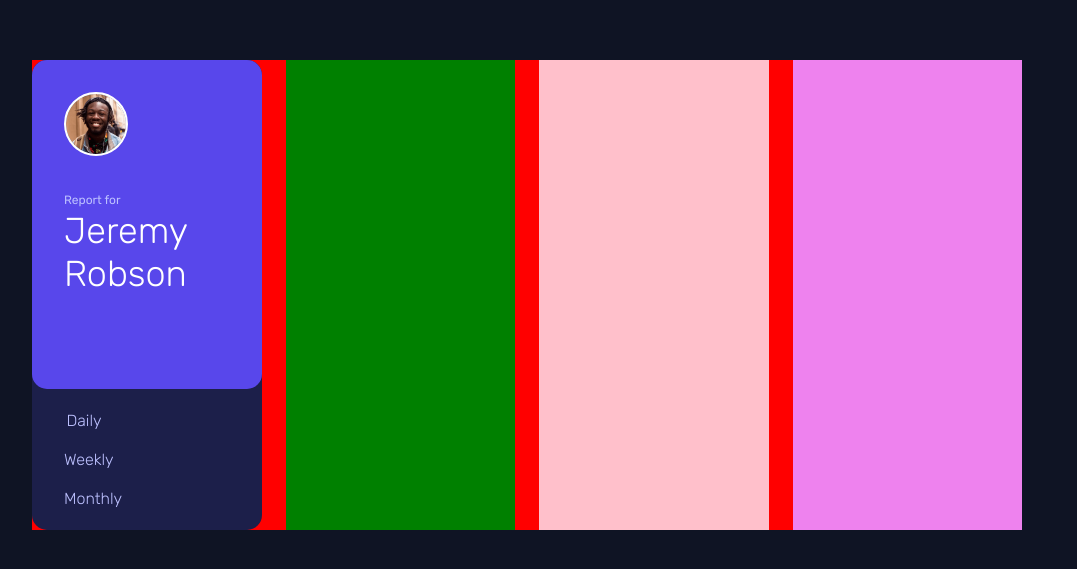
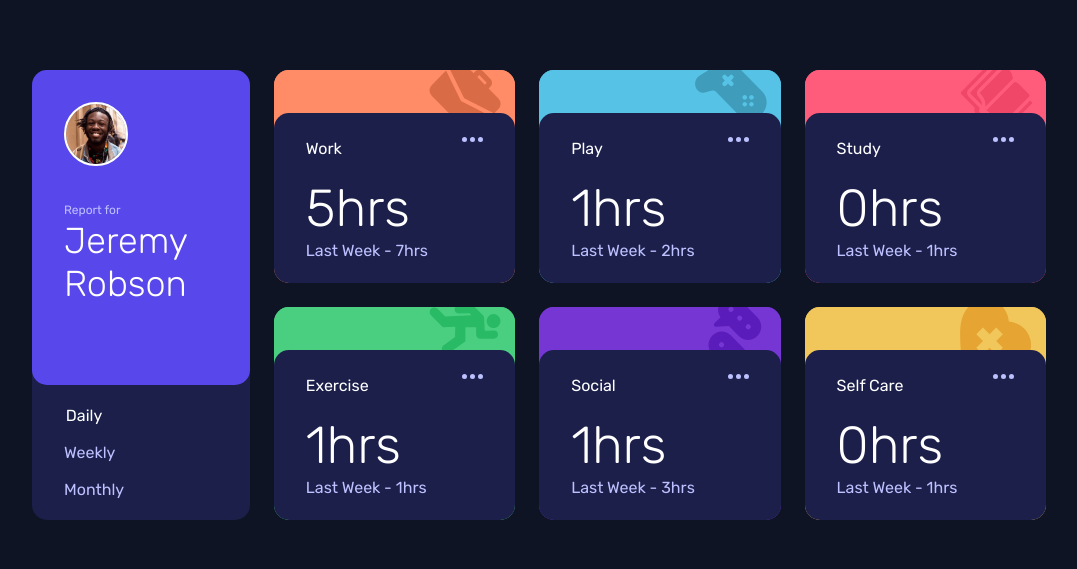
Before and after one commit to victoriacesar/time-tracking-dashboard, a React (Create React App) app: page / in a window 1280 px wide. Shown: the part 105-674 px from the top of the page, without its empty margins (113-1190 px from the left). Built offline with nearby package versions, Linux system fonts and the light colour scheme.

Commit message:
finish daily page

```diff
--- a/src/App.tsx
+++ b/src/App.tsx
@@ -1,17 +1,20 @@
-import { ChakraProvider } from '@chakra-ui/react'
+import { ChakraProvider } from '@chakra-ui/react';
 import { Dashboard } from './Dashboard';
 
-import '@fontsource/rubik/300.css'
-import '@fontsource/rubik/400.css'
-import '@fontsource/rubik/500.css'
+import '@fontsource/rubik/300.css';
+import '@fontsource/rubik/400.css';
+import '@fontsource/rubik/500.css';
 
 import { theme } from './styles/theme';
+import { TimeProvider } from './contexts/TimeContext';
 
 function App() {
   return (
-    <ChakraProvider theme={theme}>
-      <Dashboard />
-    </ChakraProvider>
+    <TimeProvider>
+      <ChakraProvider theme={theme}>
+        <Dashboard />
+      </ChakraProvider>
+    </TimeProvider>
   );
 }
 
--- a/src/Dashboard.tsx
+++ b/src/Dashboard.tsx
@@ -1,7 +1,13 @@
 import { Grid, Flex, GridItem } from '@chakra-ui/react';
+import { Daily } from './components/Daily';
+import { Monthly } from './components/Monthly';
 import { Sidebar } from './components/Sidebar';
+import { Weekly } from './components/Weekly';
+import { useTime } from './contexts/TimeContext';
 
 export function Dashboard() {
+  const { time } = useTime();
+
   return (
     <Flex
       bgColor='neutral.veryDarkBlue'
@@ -13,18 +19,18 @@ export function Dashboard() {
       <Grid
         width='990px'
         maxWidth={1480}
-        bgColor='red'
-        height={470}
-        templateColumns='repeat(4, 1fr)'
-        templateRows='repeat(2, fr)'
+        height={450}
+        templateColumns='repeat(2, 22% 78%)'
         gap={6}
       >
         <GridItem w='100%'>
           <Sidebar />
         </GridItem>
-        <GridItem w='100%' bg='green' />
-        <GridItem w='100%' bg='pink' />
-        <GridItem w='100%' bg='violet' />
+        <GridItem w='100%'>
+          { time === 'daily' && <Daily />}
+          { time === 'weekly' && <Weekly />}
+          { time === 'monthly' && <Monthly />}
+        </GridItem>
       </Grid>
     </Flex>
   );
--- a/src/components/ActiveLink.tsx
+++ b/src/components/ActiveLink.tsx
@@ -1,17 +1,39 @@
 import { Button } from '@chakra-ui/react';
-
+import { useTime } from '../contexts/TimeContext';
 interface ActiveLinkProps {
   children: string;
 }
 
 export function ActiveLink({ children }: ActiveLinkProps) {
+  const { time, setTime } = useTime();
+
+  function handleClick() {
+    switch (children.toLowerCase()) {
+      case 'daily':
+        setTime('daily');
+        return;
+      case 'weekly':
+        setTime('weekly');
+        return;
+      case 'monthly':
+        setTime('monthly');
+        return;
+      default:
+        return;
+    }
+  }
+
   return (
     <Button
       bg='transparent'
       color='neutral.paleBlue'
       padding={0}
-      fontWeight='300'
+      fontWeight='400'
+      isActive={children.toLowerCase() === time ? true : false}
       _hover={{ color: 'white' }}
+      _active={{ color: 'white' }}
+      onClick={handleClick}
+      _focus={{ textDecoration: 'underline' }}
     >
       {children}
     </Button>
--- /dev/null
+++ b/src/components/CardItem.tsx
@@ -0,0 +1,124 @@
+import { Box, Flex, Heading, Image, Link, Text } from '@chakra-ui/react';
+
+import play from '../images/icon-play.svg';
+import work from '../images/icon-work.svg';
+import study from '../images/icon-study.svg';
+import exercise from '../images/icon-exercise.svg';
+import social from '../images/icon-social.svg';
+import selfCare from '../images/icon-self-care.svg';
+
+import threeDots from '../images/icon-ellipsis.svg';
+
+interface CardItemProps {
+  title: string;
+  hoursThisMonth: number;
+  hoursPastMonth: number;
+}
+
+export function CardItem({
+  title,
+  hoursThisMonth,
+  hoursPastMonth,
+}: CardItemProps) {
+  if (title === 'Self Care') {
+    const titleToLowerCase = title.toLowerCase();
+    const titleSplit = titleToLowerCase.split(' ');
+    const secondNameManipulation =
+      titleSplit[1].charAt(0).toUpperCase() + titleSplit[1].slice(1);
+    const joinNames = titleSplit[0] + secondNameManipulation;
+    title = joinNames;
+  } else {
+    title = title.toLowerCase();
+  }
+
+  return (
+    <Box
+      height='100%'
+      width='100%'
+      borderTopRadius={15}
+      borderBottomRightRadius={15}
+      borderBottomLeftRadius={15}
+      bgColor={
+        title === 'play'
+          ? 'primary.lightBlue'
+          : title === 'work'
+          ? 'primary.lightRed'
+          : title === 'study'
+          ? 'primary.red'
+          : title === 'exercise'
+          ? 'primary.limeGreen'
+          : title === 'social'
+          ? 'primary.violet'
+          : 'primary.softOrange'
+      }
+    >
+      <Box
+        bgColor={
+          title === 'play'
+            ? 'primary.lightBlue'
+            : title === 'work'
+            ? 'primary.lightRed'
+            : title === 'study'
+            ? 'primary.red'
+            : title === 'exercise'
+            ? 'primary.limeGreen'
+            : title === 'social'
+            ? 'primary.violet'
+            : 'primary.softOrange'
+        }
+        height='20%'
+        bgImage={
+          title === 'play'
+            ? play
+            : title === 'work'
+            ? work
+            : title === 'study'
+            ? study
+            : title === 'exercise'
+            ? exercise
+            : title === 'social'
+            ? social
+            : selfCare
+        }
+        bgRepeat='no-repeat'
+        bgPosition='top 30% left 92%'
+        bgSize='30%'
+        borderTopRadius={15}
+      />
+      <Box
+        bgColor='neutral.darkBlue'
+        borderTopRadius={15}
+        height='80%'
+        borderBottomRadius={15}
+        width='100%'
+      >
+        <Flex pt={6} pr={8} pl={8} pb={4} justifyContent='space-between'>
+          <Text color='white'>
+            {title === 'play'
+              ? 'Play'
+              : title === 'work'
+              ? 'Work'
+              : title === 'study'
+              ? 'Study'
+              : title === 'exercise'
+              ? 'Exercise'
+              : title === 'social'
+              ? 'Social'
+              : 'Self Care'}
+          </Text>
+          <Link href='google.com'>
+            <Image src={threeDots} objectFit='contain' />
+          </Link>
+        </Flex>
+        <Flex pr={8} pl={8} flexDir='column'>
+          <Heading fontSize='52' fontWeight={300} color='white'>
+            {hoursThisMonth}hrs
+          </Heading>
+          <Text color='neutral.paleBlue' font>
+            Last Week - {hoursPastMonth}hrs
+          </Text>
+        </Flex>
+      </Box>
+    </Box>
+  );
+}
--- /dev/null
+++ b/src/components/Daily.tsx
@@ -0,0 +1,31 @@
+import { Grid, GridItem } from '@chakra-ui/react';
+import { CardItem } from './CardItem';
+
+import data from '../data.json';
+
+export function Daily() {
+  const userData = [...data];
+
+  return (
+    <Grid
+      height={450}
+      maxWidth={1000}
+      templateColumns='repeat(3, 1fr)'
+      templateRows='repeat(2, 1fr)'
+      columnGap={6}
+      rowGap={6}
+    >
+      {userData.map((data) => {
+        return (
+          <GridItem>
+            <CardItem
+              title={data.title}
+              hoursThisMonth={data.timeframes.daily.current}
+              hoursPastMonth={data.timeframes.daily.previous}
+            />
+          </GridItem>
+        );
+      })}
+    </Grid>
+  );
+}
--- /dev/null
+++ b/src/components/Monthly.tsx
@@ -0,0 +1,5 @@
+export function Monthly(){
+  return (
+    <div>Monthly</div>
+  )
+}
--- a/src/components/Sidebar.tsx
+++ b/src/components/Sidebar.tsx
@@ -4,6 +4,7 @@ import jeremyImg from '../images/image-jeremy.png';
 import { ActiveLink } from './ActiveLink';
 
 export function Sidebar() {
+
   return (
     <Box height='100%' bgColor='neutral.darkBlue' borderRadius='15'>
       <Flex
--- /dev/null
+++ b/src/components/Weekly.tsx
@@ -0,0 +1,5 @@
+export function Weekly(){
+  return (
+    <div>Weekly</div>
+  )
+}
--- /dev/null
+++ b/src/contexts/TimeContext.tsx
@@ -0,0 +1,32 @@
+import {
+  createContext,
+  ReactNode,
+  useContext,
+  useEffect,
+  useState,
+} from 'react';
+
+import data from '../data.json';
+
+interface TimeContextProps {
+  children: ReactNode;
+}
+
+interface ITimeContext {
+  time: string;
+  setTime: (value: string) => void;
+}
+
+export const TimeContext = createContext({} as ITimeContext);
+
+export const TimeProvider = ({ children }: TimeContextProps) => {
+  const [time, setTime] = useState('daily');
+
+  return (
+    <TimeContext.Provider value={{ time, setTime }}>
+      {children}
+    </TimeContext.Provider>
+  );
+};
+
+export const useTime = () => useContext(TimeContext);
--- /dev/null
+++ b/src/data.json
@@ -0,0 +1,104 @@
+[
+  {
+    "title": "Work",
+    "timeframes": {
+      "daily": {
+        "current": 5,
+        "previous": 7
+      },
+      "weekly": {
+        "current": 32,
+        "previous": 36
+      },
+      "monthly": {
+        "current": 103,
+        "previous": 128
+      }
+    }
+  },
+  {
+    "title": "Play",
+    "timeframes": {
+      "daily": {
+        "current": 1,
+        "previous": 2
+      },
+      "weekly": {
+        "current": 10,
+        "previous": 8
+      },
+      "monthly": {
+        "current": 23,
+        "previous": 29
+      }
+    }
+  },
+  {
+    "title": "Study",
+    "timeframes": {
+      "daily": {
+        "current": 0,
+        "previous": 1
+      },
+      "weekly": {
+        "current": 4,
+        "previous": 7
+      },
+      "monthly": {
+        "current": 13,
+        "previous": 19
+      }
+    }
+  },
+  {
+    "title": "Exercise",
+    "timeframes": {
+      "daily": {
+        "current": 1,
+        "previous": 1
+      },
+      "weekly": {
+        "current": 4,
+        "previous": 5
+      },
+      "monthly": {
+        "current": 11,
+        "previous": 18
+      }
+    }
+  },
+  {
+    "title": "Social",
+    "timeframes": {
+      "daily": {
+        "current": 1,
+        "previous": 3
+      },
+      "weekly": {
+        "current": 5,
+        "previous": 10
+      },
+      "monthly": {
+        "current": 21,
+        "previous": 23
+      }
+    }
+  },
+  {
+    "title": "Self Care",
+    "timeframes": {
+      "daily": {
+        "current": 0,
+        "previous": 1
+      },
+      "weekly": {
+        "current": 2,
+        "previous": 2
+      },
+      "monthly": {
+        "current": 7,
+        "previous": 11
+      }
+    }
+  }
+]
--- a/src/styles/theme.ts
+++ b/src/styles/theme.ts
@@ -8,6 +8,7 @@ const colors = {
     limeGreen: 'hsl(145, 58%, 55%)',
     violet: 'hsl(264, 64%, 52%)',
     softOrange: 'hsl(43, 84%, 65%)',
+    lightBlue: '#56C2E6'
   },
   neutral: {
     veryDarkBlue: 'hsl(226, 43%, 10%)',
```
